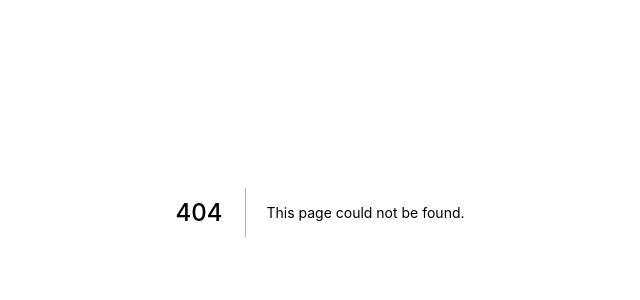
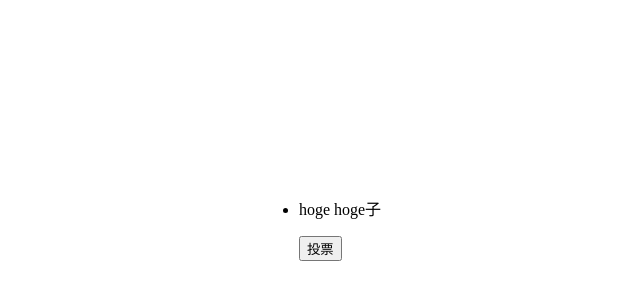
Before and after one commit to TaiseiSuganuma/app_practice, a Next.js app: page /aoyama_univ in a window 1280 px wide. Before the commit this address had no page. Shown: the part 188-488 px from the top of the page, without its empty margins (320-960 px from the left). Built offline with nearby package versions, Linux system fonts and the light colour scheme.

Commit message:
ページ遷移作成とmockの導入

```diff
--- a/package.json
+++ b/package.json
@@ -37,6 +37,7 @@
     "@types/storybook__react": "^5.2.1",
     "@typescript-eslint/eslint-plugin": "^4.0.1",
     "@typescript-eslint/parser": "^4.0.1",
+    "axios-mock-server": "^0.19.0",
     "babel-loader": "^8.1.0",
     "babel-preset-react-app": "^9.1.2",
     "eslint": "^7.8.1",
--- a/src/components/universities.tsx
+++ b/src/components/universities.tsx
@@ -1,7 +1,7 @@
 import React from "react";
 import Link from "next/link";
 
-function Universities() {
+const Universities = () => {
   return (
     <ul>
       <li>
@@ -21,6 +21,6 @@ function Universities() {
       </li>
     </ul>
   );
-}
+};
 
 export default Universities;
--- /dev/null
+++ b/src/components/voting.tsx
@@ -0,0 +1,15 @@
+import React from "react";
+import Router from "next/router";
+
+export default function Voting() {
+  function handleSubmit() {
+    Router.push("/thanks");
+    return;
+  }
+
+  return (
+    <div>
+      <button onClick={handleSubmit}>投票</button>
+    </div>
+  );
+}
--- /dev/null
+++ b/src/pages/aoyama_univ.tsx
@@ -0,0 +1,18 @@
+import React from "react";
+import styles from "src/components/styles/Home.module.css";
+import Voting from "src/components/voting";
+
+const Students = () => {
+  return (
+    <div className={styles.container}>
+      <ul>
+        <li>
+          <p>hoge hoge子</p>
+          <Voting />
+        </li>
+      </ul>
+    </div>
+  );
+};
+
+export default Students;
```
Also changed, not shown: src/pages/keio_univ.tsx (added, +18 -0 lines), src/pages/thanks.tsx (added, +14 -0 lines), src/pages/waseda_univ.tsx (added, +18 -0 lines), 1 other file (tests, documents, lock files or other folders).
